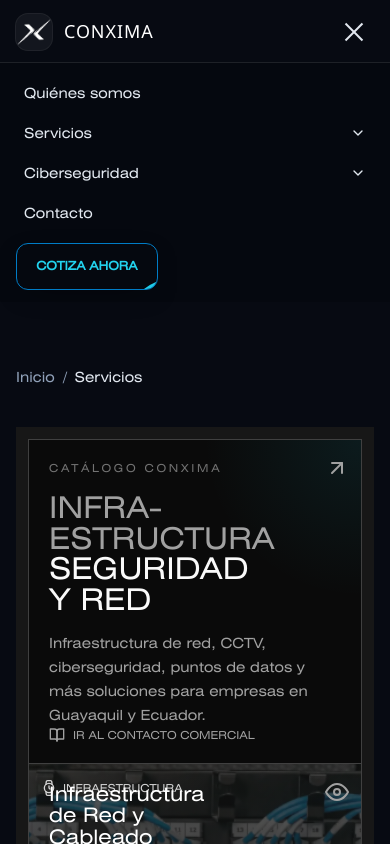
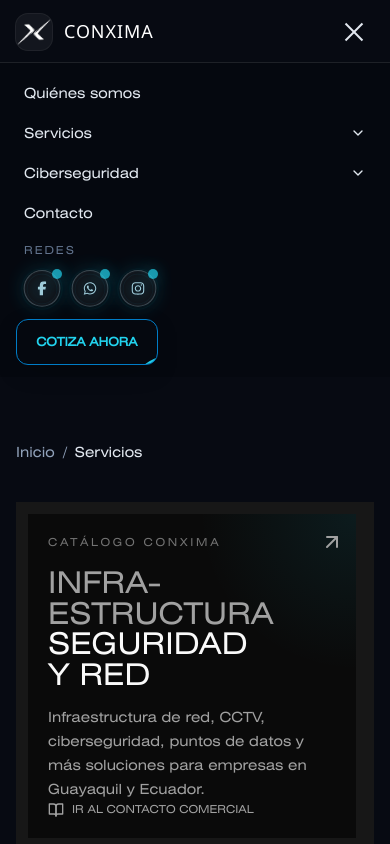
Before and after one commit to ricardopugar/Conxima, a Next.js app: page /servicios in a window 390 px wide. Both pictures are taken after a click on the button "Abrir menú". Shown: the top 844 px of the page. Built offline with nearby package versions, Linux system fonts and the light colour scheme; a web font is replaced by a local one.

Commit message:
teesting

```diff
--- a/src/app/components/ConximaLanding.tsx
+++ b/src/app/components/ConximaLanding.tsx
@@ -81,6 +81,8 @@
 
 export default function ConximaLanding() {
   const heroRef = useRef<HTMLElement | null>(null);
+  const heroBackdropVideoRef = useRef<HTMLVideoElement | null>(null);
+  const heroForegroundVideoRef = useRef<HTMLVideoElement | null>(null);
 
   /* =========================
    *  PRELOADER (pantalla de carga)
@@ -163,6 +165,56 @@
       clearTimeout(timeout);
     };
   }, []);
+
+  useEffect(() => {
+    if (typeof window === "undefined") return;
+
+    const videos = [heroBackdropVideoRef.current, heroForegroundVideoRef.current]
+      .filter((video): video is HTMLVideoElement => video !== null);
+
+    if (videos.length === 0) return;
+
+    const playVideos = () => {
+      videos.forEach((video) => {
+        video.muted = true;
+        video.defaultMuted = true;
+
+        const playPromise = video.play();
+        if (playPromise && typeof playPromise.catch === "function") {
+          playPromise.catch(() => {
+            // Some mobile browsers delay autoplay until the page is fully interactive.
+          });
+        }
+      });
+    };
+
+    const handleVisibilityChange = () => {
+      if (document.visibilityState === "visible") {
+        playVideos();
+      }
+    };
+
+    playVideos();
+    window.addEventListener("pageshow", playVideos);
+    window.addEventListener("touchstart", playVideos, { passive: true });
+    document.addEventListener("visibilitychange", handleVisibilityChange);
+
+    videos.forEach((video) => {
+      video.addEventListener("loadeddata", playVideos);
+      video.addEventListener("canplay", playVideos);
+    });
+
+    return () => {
+      window.removeEventListener("pageshow", playVideos);
+      window.removeEventListener("touchstart", playVideos);
+      document.removeEventListener("visibilitychange", handleVisibilityChange);
+
+      videos.forEach((video) => {
+        video.removeEventListener("loadeddata", playVideos);
+        video.removeEventListener("canplay", playVideos);
+      });
+    };
+  }, [loading]);
 
   const { scrollYProgress: heroScrollProgress } = useScroll({
     target: heroRef,
@@ -524,7 +576,8 @@
         className="relative isolate min-h-[100svh] w-full overflow-hidden md:min-h-[85vh]"
       >
         <video
-          className="hero-video hero-video-backdrop absolute inset-0 h-full w-full"
+          ref={heroBackdropVideoRef}
+          className="hero-video hero-video-backdrop absolute inset-0 hidden h-full w-full md:block"
           autoPlay
           muted
           loop
@@ -587,6 +640,7 @@
           <div className="reveal mx-auto w-full max-w-[22rem] lg:mx-0 lg:max-w-none" ref={setRevealRef(14)}>
             <div className="hero-video-shell">
               <video
+                ref={heroForegroundVideoRef}
                 className="hero-video"
                 autoPlay
                 muted
@@ -1185,7 +1239,7 @@
 
   return (
     <>
-      <section className="reveal relative mt-10 md:hidden">
+      <section className="relative mt-10 md:hidden">
         <div className="-mx-4 flex snap-x snap-mandatory gap-4 overflow-x-auto px-4 pb-2 [scrollbar-width:none] [-ms-overflow-style:none] [&::-webkit-scrollbar]:hidden">
           {items.map((item) => (
             <div key={item.slug} className="snap-center">
--- a/src/app/components/Navbar.tsx
+++ b/src/app/components/Navbar.tsx
@@ -397,6 +397,29 @@
               Contacto
             </NavHrefLink>
 
+            <div className="mt-2 px-2">
+              <p className="text-[11px] uppercase tracking-[0.18em] text-slate-500">
+                Redes
+              </p>
+              <div className="mt-3 flex items-center gap-3">
+                <NavbarSocialPingLink
+                  href="https://www.facebook.com/conxima.ec"
+                  label="Facebook de CONXIMA"
+                  Icon={FaFacebookF}
+                />
+                <NavbarSocialPingLink
+                  href={CONXIMA_WHATSAPP_URL}
+                  label="WhatsApp de CONXIMA"
+                  Icon={FaWhatsapp}
+                />
+                <NavbarSocialPingLink
+                  href="https://www.instagram.com/conximaec/"
+                  label="Instagram de CONXIMA"
+                  Icon={FaInstagram}
+                />
+              </div>
+            </div>
+
             <InteractiveCTA>
               <NavHrefLink
                 href="/#contacto"
--- a/src/app/servicios/components/ServiciosBentoCatalog.tsx
+++ b/src/app/servicios/components/ServiciosBentoCatalog.tsx
@@ -48,6 +48,18 @@
 
   return (
     <section className="mt-10 bg-neutral-900 p-3 text-neutral-50 sm:p-4 md:p-8">
+      <div className="mx-auto flex max-w-6xl snap-x snap-mandatory gap-4 overflow-x-auto pb-2 [scrollbar-width:none] [-ms-overflow-style:none] [&::-webkit-scrollbar]:hidden md:hidden">
+        {entries.map((entry, index) => (
+          <div
+            key={`mobile-entry-${index}`}
+            className="min-h-[20rem] w-[84vw] max-w-[22rem] shrink-0 snap-center"
+          >
+            {renderEntry(entry)}
+          </div>
+        ))}
+      </div>
+
+      <div className="hidden md:block">
       {rows.map((row, index) => (
         <div
           key={`row-${index}`}
@@ -67,6 +79,7 @@
           ))}
         </div>
       ))}
+      </div>
     </section>
   );
 }
```
